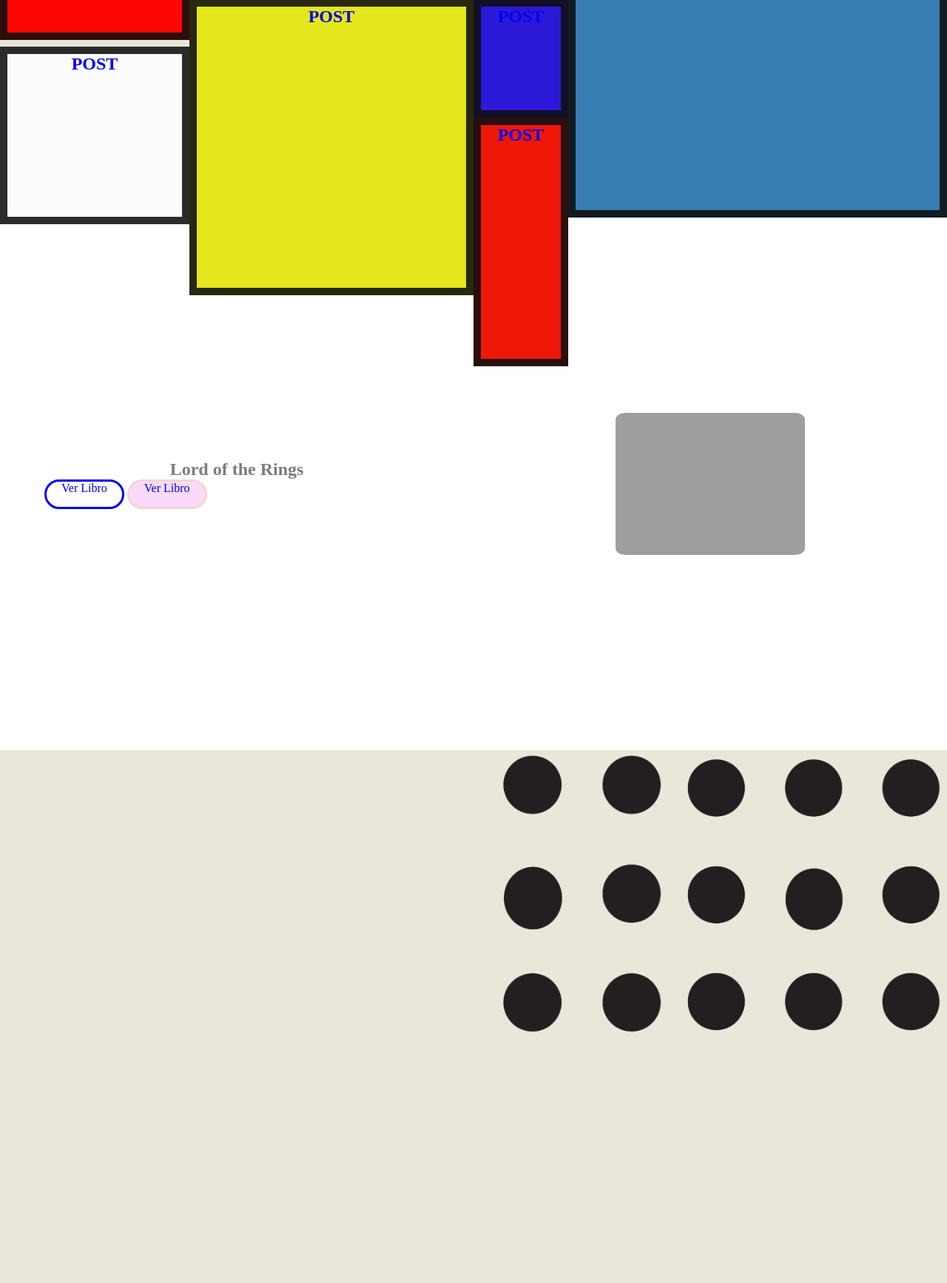
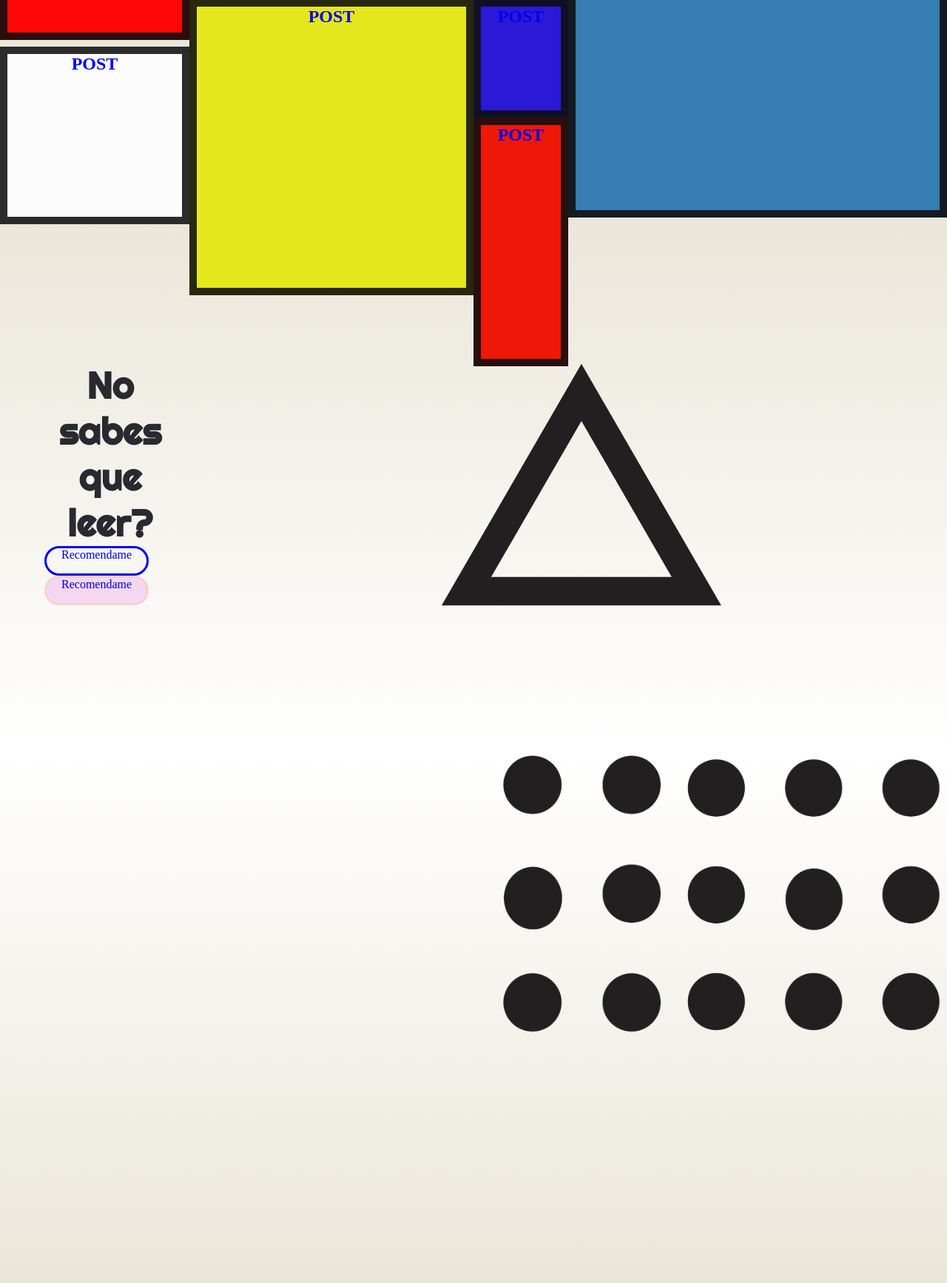
Before and after one commit to noe-mai/Repo-Escrbirnos, a PHP site: page / in a window 1280 px wide. Shown: the part 1177-2911 px from the top of the page at 74% size. Run offline with PHP 8.4, Linux system fonts and the light colour scheme; grey boxes are pictures that could not be loaded.

Commit message:
cambios en seccion recomendame

```diff
--- a/index.html
+++ b/index.html
@@ -59,38 +59,18 @@
             <a href="#"> <h2>POST</h2></a>
           </article>
         </div>
-
-        <!--
-        <div class="post-bottom">
-          <article class="post-e">
-            <a href="#"> <h2>POST</h2></a>
-          </article>
-          <article class="post-f">
-            <a href="#"> <h2>POST</h2></a>
-          </article>
-          <article class="post-g">
-            <a href="#"> <h2>POST</h2></a>
-          </article>
-          <article class="post-h">
-            <a href="#"> <h2>POST</h2></a>
-          </article>
-        </div>
--->
       </section>
 
       <section id="box">
         <div class="text">
-          <h2 class="box-title">Lord of the Rings</h2>
+          <h2 class="box-title">No sabes que leer?</h2>
           <p class="box-description"></p>
-          <a href="#" class="btn btn-green btn-large">Ver Libro</a>
-          <a href="#" class="btn btn-transparent">Ver Libro</a>
+          <a href="#" class="btn btn-green btn-large">Recomendame</a>
+          <a href="#" class="btn btn-transparent">Recomendame</a>
         </div>
-        <div class="image">
-          <img
-            src="https://i2.wp.com/www.casualoptimist.com/wp-content/uploads/2020/09/fellowship-of-the-ring-illustration-johan-egerkrans-1000x1500.jpg?resize=1000%2C1500"
-            alt=""
-          />
-        </div>
+        <figure>
+          <img src="./image/triangulo-05.png" alt="triangulo" />
+        </figure>
       </section>
     </div>
     <footer>
--- a/styles.css
+++ b/styles.css
@@ -144,8 +144,7 @@ li {
 }
 
 .menu a:hover {
-  background-color: #f5ccae88;
-  border-bottom: 1px solid #ddcfc5ab;
+  border-bottom: 1px solid #31302fab;
 }
 
 /* Entradas */
@@ -202,13 +201,6 @@ li {
   background-color: #357db2;
 }
 
-.post-c:hover {
-  background-image: url(./image/tumblr_nvyunlkseh1qbpemno1_1280.jpg);
-  background-size: cover;
-
-  background-blend-mode: screen;
-}
-
 .post-d {
   position: absolute;
   left: 20vw;
@@ -231,6 +223,12 @@ li {
   background-color: #2c19d8;
 }
 
+.post-e:hover {
+  background-image: url(./image/tumblr_nvyunlkseh1qbpemno1_1280.jpg);
+  background-size: cover;
+
+  background-blend-mode: screen;
+}
 .post-f {
   position: absolute;
   left: 50vw;
@@ -252,25 +250,6 @@ li {
   background-color: #fdfcfc;
 }
 
-.post-image {
-}
-
-/*
-.post-bottom article {
-  width: 20vw;
-  height: 20vh;
-
-  background-color: rgb(57, 6, 240);
-  border: solid #333 10px;
-}
-
-.post-bottom {
-  width: 100%;
-  height: 50%;
-}
-
-*/
-
 h2 {
   text-align: center;
   padding: auto;
@@ -286,11 +265,21 @@ Aca comienza la seccion de recomendame
   justify-content: center;
   width: 100%;
   height: 90vh;
-  background-color: #ffffff;
+
+  background: rgb(234, 230, 217);
+  background: linear-gradient(
+    180deg,
+    rgba(234, 230, 217, 1) 0%,
+    rgba(255, 255, 255, 1) 100%
+  );
 }
 
-#box-title {
-  font-size: 3em;
+.box-title {
+  color: #292930;
+  font-size: 50px;
+  font-family: "Righteous", cursive;
+  font-weight: bold;
+  text-align: center;
 }
 
 #box > div {
@@ -302,13 +291,13 @@ Aca comienza la seccion de recomendame
   padding: 60px;
 }
 
-#box .image {
+#box figure {
   display: flex;
   text-align: center;
   justify-content: center;
 }
 
-#box .image img {
+#box figure img {
   max-width: 40%;
   max-height: 40%;
   border-radius: 5%;
@@ -324,29 +313,21 @@ Aca comienza la seccion de recomendame
   border-style: solid;
 }
 
-/*
-.btn-green {
-  border-color: #f5ccae88;
-  background-color: #4d685f;
-}
-
-*/
-
 .btn-transparent {
   border-color: #f5ccae88;
   background-color: rgba(240, 166, 240, 0.404);
 }
 
-/*
-.btn-large {
-  height: 60px;
-}
-*/
-
 footer {
   width: 100%;
   height: 90vh;
-  background-color: #eae6d9;
+
+  background: rgb(255, 255, 255);
+  background: linear-gradient(
+    180deg,
+    rgba(255, 255, 255, 1) 0%,
+    rgba(234, 230, 217, 1) 100%
+  );
 }
 
 .shapes-footer {
```
